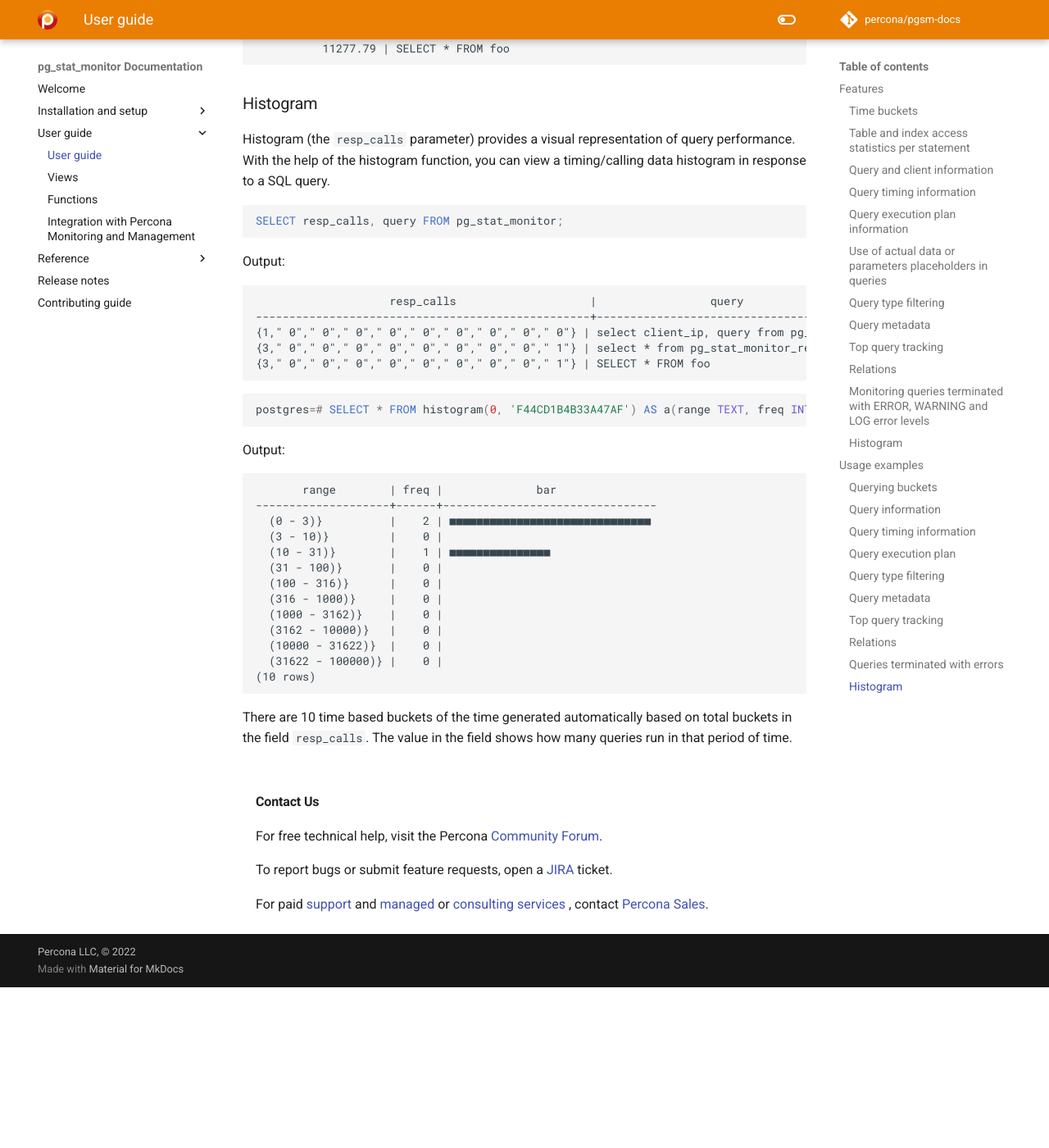
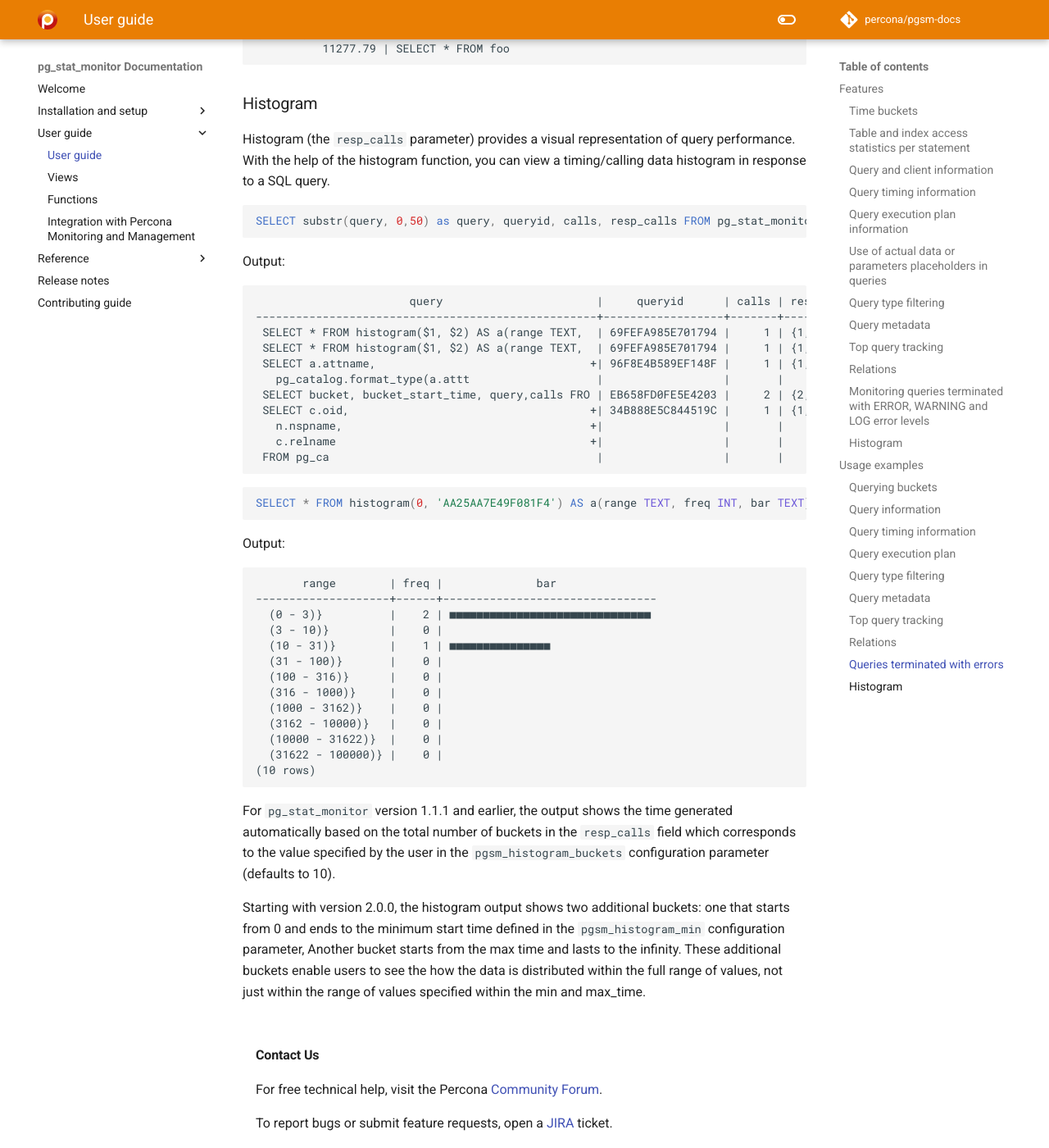
Before and after one commit to percona/pgsm-docs, an MkDocs documentation site: the page built from docs/user_guide.md, in a window 1280 px wide and 1400 px high, scrolled down 11495 px. Shown: the whole window at 82% size. Built offline with MkDocs 1.6.1 and Material for MkDocs 9.7.7, drawn with Linux system fonts in a browser that asks for light colours; nearby versions of some CDN libraries; comment, search, counter and statistics services are not loaded; the version menu is left out; before the commit the page ends 12699 px from its top, so only the background shows below that.

Commit message:
Updated the histogram description by mentioning 2 additional buckets added

````diff
--- a/docs/user_guide.md
+++ b/docs/user_guide.md
@@ -535,21 +535,27 @@ Histogram (the `resp_calls` parameter) provides a visual representation of query
 
 
 ```sql
-SELECT resp_calls, query FROM pg_stat_monitor;
+SELECT substr(query, 0,50) as query, queryid, calls, resp_calls FROM pg_stat_monitor ORDER BY query COLLATE "C";
 ```
 
 Output:
 
 ```
-                    resp_calls                    |                 query
---------------------------------------------------+----------------------------------------------
-{1," 0"," 0"," 0"," 0"," 0"," 0"," 0"," 0"," 0"} | select client_ip, query from pg_stat_monitor
-{3," 0"," 0"," 0"," 0"," 0"," 0"," 0"," 0"," 1"} | select * from pg_stat_monitor_reset()
-{3," 0"," 0"," 0"," 0"," 0"," 0"," 0"," 0"," 1"} | SELECT * FROM foo
+                       query                       |     queryid      | calls | resp_calls
+---------------------------------------------------+------------------+-------+------------
+ SELECT * FROM histogram($1, $2) AS a(range TEXT,  | 69FEFA985E701794 |     1 | {1,0,0}
+ SELECT * FROM histogram($1, $2) AS a(range TEXT,  | 69FEFA985E701794 |     1 | {1,0,0}
+ SELECT a.attname,                                +| 96F8E4B589EF148F |     1 | {1,0,0}
+   pg_catalog.format_type(a.attt                   |                  |       |
+ SELECT bucket, bucket_start_time, query,calls FRO | EB658FD0FE5E4203 |     2 | {2,0,0}
+ SELECT c.oid,                                    +| 34B888E5C844519C |     1 | {1,0,0}
+   n.nspname,                                     +|                  |       |
+   c.relname                                      +|                  |       |
+ FROM pg_ca                                        |                  |       |
 ```
 
 ```sql
-postgres=# SELECT * FROM histogram(0, 'F44CD1B4B33A47AF') AS a(range TEXT, freq INT, bar TEXT);
+SELECT * FROM histogram(0, 'AA25AA7E49F081F4') AS a(range TEXT, freq INT, bar TEXT);
 ```
 
 Output:
@@ -570,4 +576,6 @@ Output:
 (10 rows)
 ```
 
-There are 10 time based buckets of the time generated automatically based on total buckets in the field ``resp_calls``. The value in the field shows how many queries run in that period of time.
+For `pg_stat_monitor` version 1.1.1 and earlier, the output shows the time generated automatically based on the total number of buckets in the `resp_calls` field which corresponds to the value specified by the user in the `pgsm_histogram_buckets` configuration parameter (defaults to 10).
+
+Starting with version 2.0.0, the histogram output shows two additional buckets: one that starts from 0 and ends to the minimum start time defined in the `pgsm_histogram_min` configuration parameter, Another bucket starts from the max time and lasts to the infinity. These additional buckets enable users to see the how the data is distributed within the full range of values, not just within the range of values specified within the min and max_time.
````
